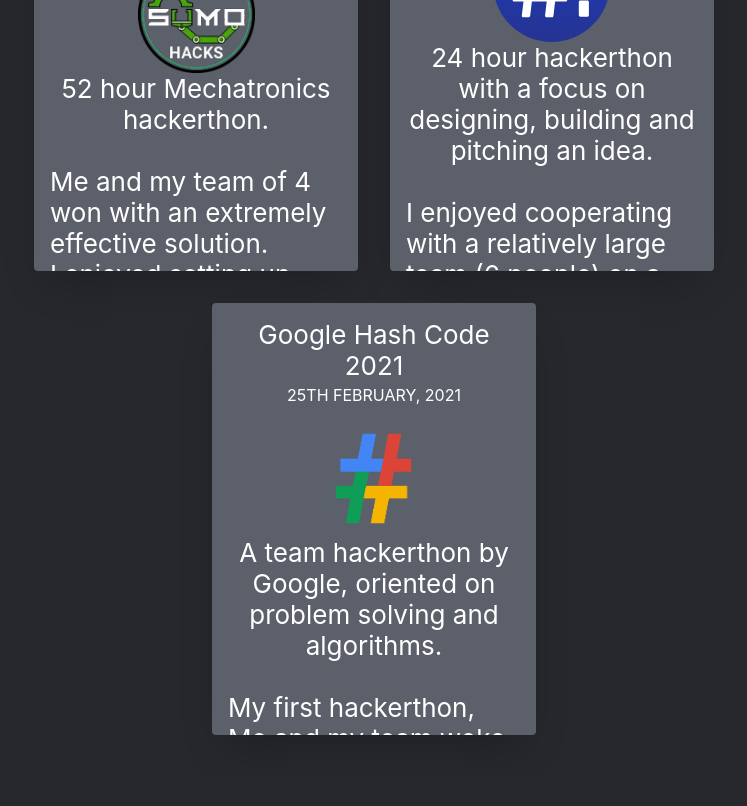
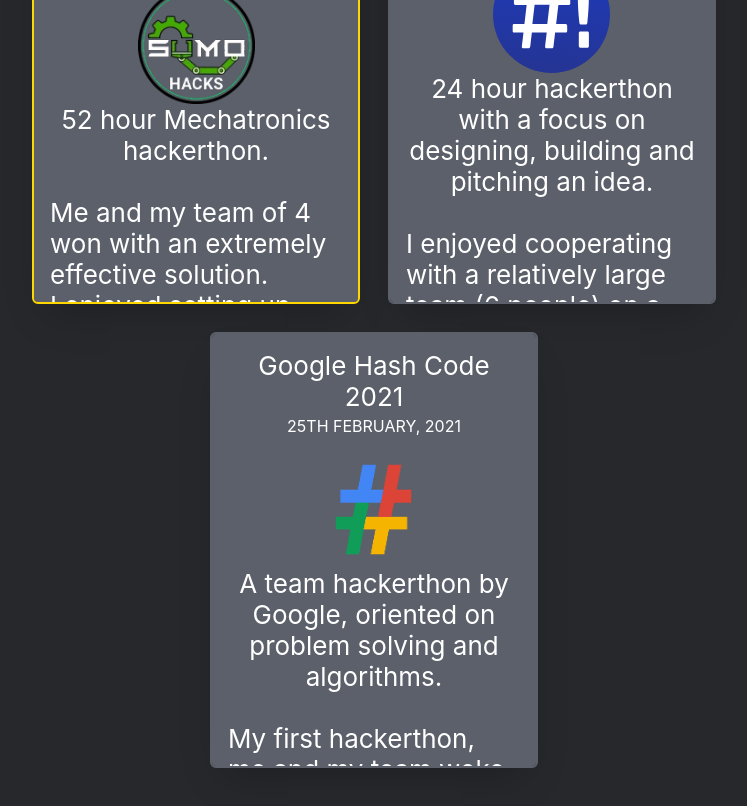
Before and after one commit to WSaffery/personal-site, a React (Create React App) app: page / in a window 1280 px wide. Shown: the part 660-1466 px from the top of the page, without its empty margins (266-1013 px from the left). Before the commit the page ends 1437 px from the top, so only its background shows below. Built offline with nearby package versions, Linux system fonts and the light colour scheme.

Commit message:
looking good

```diff
--- a/src/App.css
+++ b/src/App.css
@@ -49,6 +49,9 @@ body {
 .Experience {
   background-color: #5c606a;
   border-radius: 0.25rem;
+  outline-style: solid;
+  outline-width: 0.15rem;
+  outline-color: #5c606a;
   width:  10em;
   max-height: 50vh;
   box-shadow: 0 20px 40px -14px rgba(0,0,0,0.25);
@@ -64,15 +67,16 @@ body {
     max-height: 100%;
   } */
 }
-
 .comment {
   text-align: left;
 }
 
 .Experience_hovered {
   background-color: #5c606a;
+  outline-color: #5c606a;
   border-radius: 0.25rem;
   max-height: 100%;
+  outline-style: solid;
   width:  30em;
   box-shadow: 0 20px 40px -14px rgba(0,0,0,0.25);
   display: flex;
@@ -87,6 +91,17 @@ body {
     max-height: 100%;
   } */
 }
+
+.Experience_hovered-victory {
+  outline-color: gold;
+  /* border-color: gold; */
+}
+
+.Experience-victory {
+  outline-color: gold;
+  /* border-color: gold; */
+}
+
 
 /* .Experience:focus {
   max-height: 100%;
--- a/src/components/Education.js
+++ b/src/components/Education.js
@@ -2,7 +2,7 @@ function Education() {
   return (
     <div className="Education">
     <p>
-       <code>Bachelor of Advanced Computing (Software Dev / Computer Data Science), USYD, 2021-2025.</code>
+       <code>Bachelor of Advanced Computing </code><br/><code>Majoring in Software Dev & Computer Data Science</code><br/><code>University of Sydney, 2021-2025</code>
     </p>
     </div>
   );
--- a/src/components/Experiences.js
+++ b/src/components/Experiences.js
@@ -2,29 +2,25 @@ import { ExperienceData } from './data/ExperienceData'
 import { CenteredImage } from './CenteredImage'
 import React from 'react'
 
-function resolveAfter2Seconds(x) {
-  return new Promise(resolve => {
-    setTimeout(() => {
-      resolve(x);
-    }, 2000);
-  });
+function classString(mainCls, subClasses) {
+  console.log(`${subClasses.join(" ")}`);
+  return `${mainCls} ${mainCls}-${subClasses.join(` ${mainCls}-`)}`;
 }
 
-
-
 function Experience(props) {
-  const [cls, setCls] = React.useState("Experience");
+  const subClasses = Object.keys(props)
+                    .filter( key => props[key] == "subclass");
+  console.log(props);
+  console.log(subClasses);
+  // const [cls, setCls] = React.useState("Experience");
+  const defaultCls = classString("Experience", subClasses);
+  const bigCls = classString("Experience_hovered", subClasses);
+  // const defaultCls = "Experience";
+  const [cls, setCls] = React.useState(defaultCls);
   const [mouse, setMouse] = React.useState(false);
   const [hvred, setHvred]  = React.useState(-1);
 
   function MouseDown() {
-    // setMouse("Down");
-    // const d = new Date();
-    // setHvred(d.getMilliseconds());
-    // console.log("start "+d.getMilliseconds());
-    // if (props.callup(props.index, true)) {
-    //   setCls("Experience_hovered");
-    // }
     console.log(props.index)
     props.callup(props.index, true)
   }
@@ -35,10 +31,6 @@ function Experience(props) {
 
   function backToSmall() {
     props.callup(props.index, false);
-    // if (cls == "Experience_hovered") {
-    //   props.callup(props.index, false);
-    //   setCls("Experience");
-    // }
   }
 
   function MovedOff() {
@@ -46,20 +38,19 @@ function Experience(props) {
     backToSmall();
   }
 
-  if (props.big == 1 && cls == "Experience") {
-    setCls("Experience_hovered");
+
+  if (props.big == 1 && cls == defaultCls) {
+    setCls(bigCls);
   }
-  // else if (props.big == 0 && mouse == "On") {
-  //   setCls("Experience_hovered");
-  // }
+
   else if (props.big == 1 && mouse != "On") {
     backToSmall();
   }
-  else if (props.big == 0 && mouse != "On" && cls != "Experience") {
-    setCls("Experience");
+  else if (props.big == 0 && mouse != "On" && cls != defaultCls) {
+    setCls(defaultCls);
   }
-  if (props.big == -1 && cls != "Experience") {
-    setCls("Experience");
+  if (props.big == -1 && cls != defaultCls) {
+    setCls(defaultCls);
   }
 
 
--- a/src/components/data/ExperienceData.js
+++ b/src/components/data/ExperienceData.js
@@ -4,8 +4,9 @@ export const ExperienceData = [
     image: "sumohack.webp",
     time: "June 8, 2021 - August 24, 2021",
     description: "52 hour Mechatronics hackerthon.",
+    victory: "subclass",
     comment: ["Me and my team of 4 won with an extremely effective solution.",
-              "I enjoyed setting up and planning our teams approach to the project, which I think made us much more confident: having many approaches and possibilities planned out going in",
+              "I enjoyed setting up and planning our teams approach to the project, which I think made us much more confident: having many approaches and possibilities planned out going in.",
               "Of course I also did a lot of programming, our team collaboration was very streamlined from experience with SYNCS Hack, we pair programmed alot.",
               "Really enjoyed the team bonding experience was lots of fun."],
   },
@@ -15,7 +16,7 @@ export const ExperienceData = [
     time: "27th-29th August, 2021",
     description: "24 hour hackerthon with a focus on designing, building and pitching an idea.",
     comment: ["I enjoyed cooperating with a relatively large team (6 people) on a hackerthon that emphasised the idea and design as much as the programming project.",
-              "My first experience with dealing with struggles with integration of parts of a multifaceted project.",
+              "My first experience dealing with the challenge of integrating many parts for a multifaceted project.",
               "Ultimately a very good learning experience I feel."],
   },
   {
@@ -23,7 +24,7 @@ export const ExperienceData = [
     image: "hashcode.png",
     time: "25th February, 2021",
     description: "A team hackerthon by Google, oriented on problem solving and algorithms.",
-    comment: ["My first hackerthon, Me and my team woke up at 3 am to compete.",
+    comment: ["My first hackerthon, me and my team woke up at 3 am to compete.",
               "I wasn't quite used to the time limitations, but I really enjoyed getting my probablistic approach to a problem to work really well in the extended round.",
               "Certainly got me excited for my software dev and data science degree, which I hadn't started yet at the time."],
   },
```
